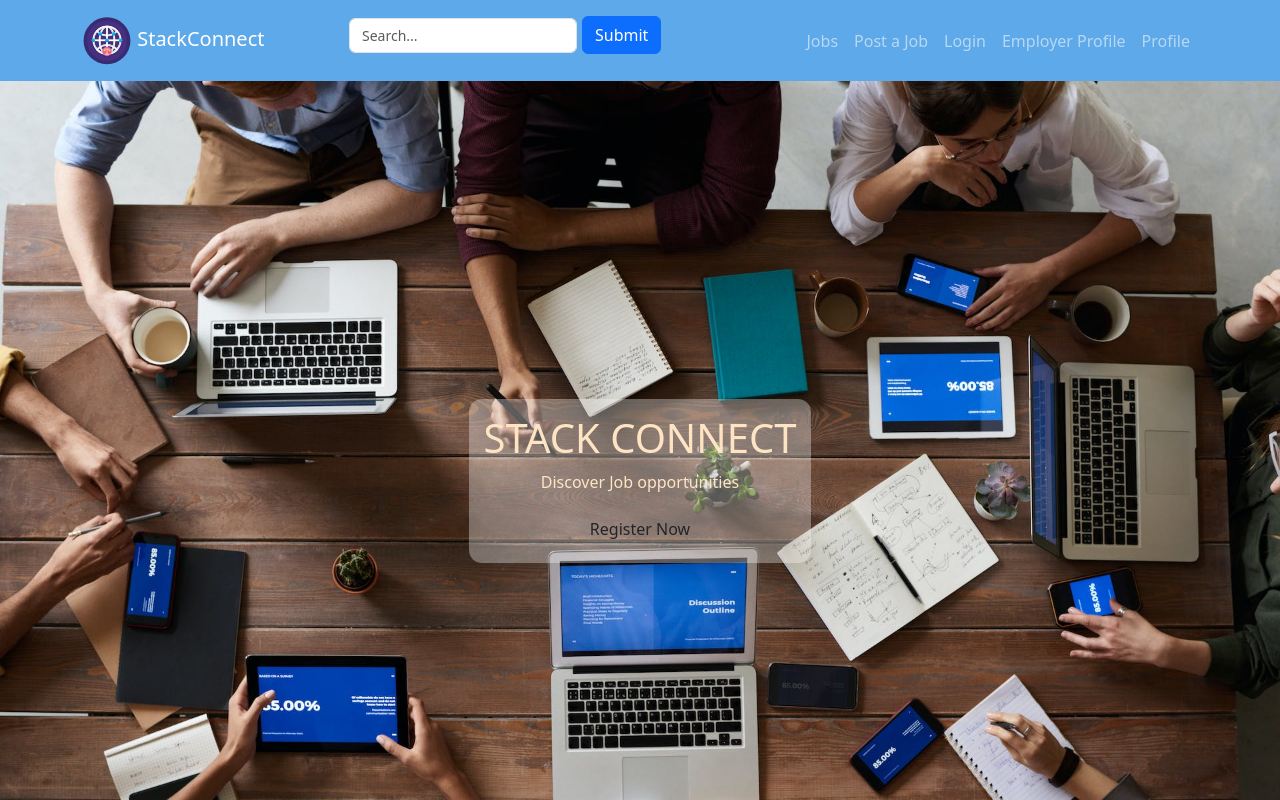
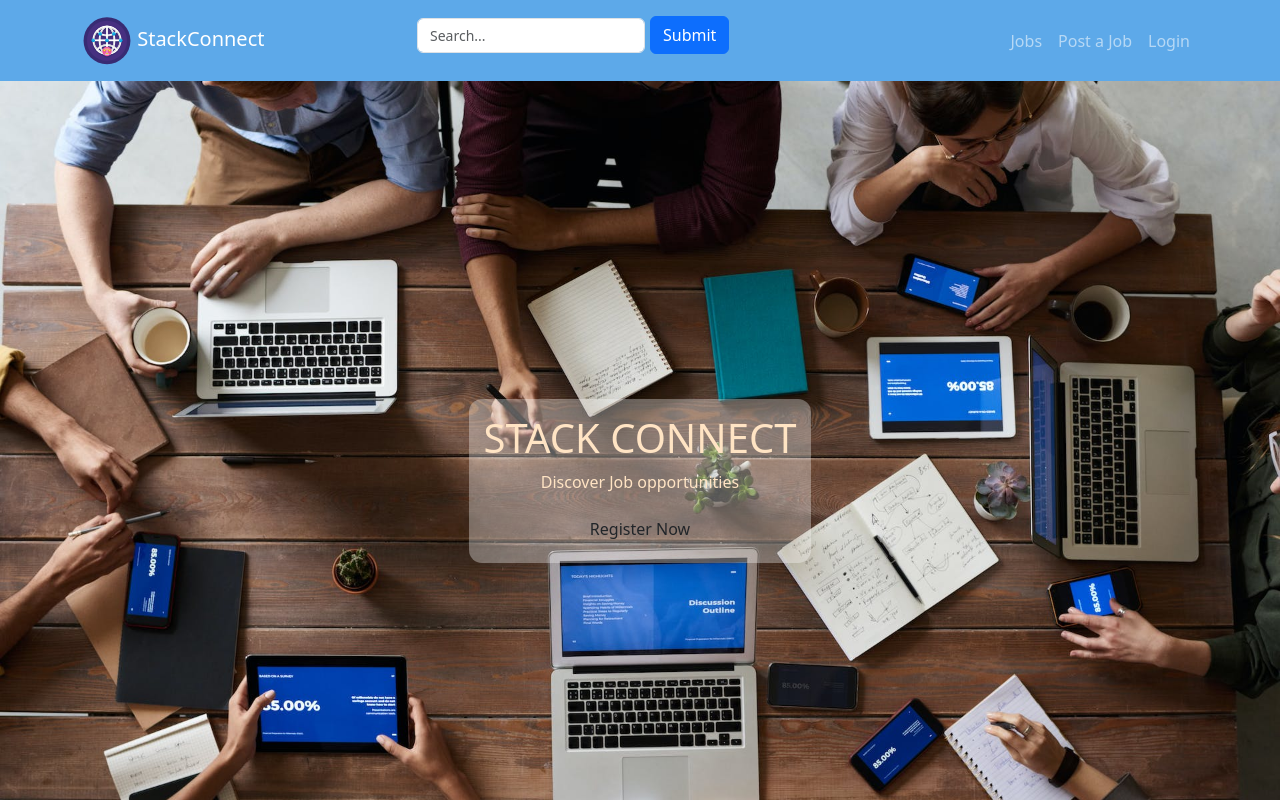
Before and after one commit to Group-6-Software-Development/StackConnect, a React (Create React App) app in the folder Sprint_3/Frontend/: page / in a window 1280 px wide. Shown: the top 800 px of the page. Built offline with nearby package versions, Linux system fonts and the light colour scheme.

Commit message:
Cleaning

```diff
--- a/Sprint_3/Frontend/src/components/bNavbar.js
+++ b/Sprint_3/Frontend/src/components/bNavbar.js
@@ -62,8 +62,6 @@ function BNavbar() {
             <Nav.Link href="/jobs">Jobs</Nav.Link>
             <Nav.Link href="/post-job">Post a Job</Nav.Link>
             <Nav.Link href="/sign-in">Login</Nav.Link>
-            <Nav.Link href="/employer-profile">Employer Profile</Nav.Link>
-            <Nav.Link href="/profile">Profile</Nav.Link>
           </Nav>
         </Navbar.Collapse>
       </Container>
```
